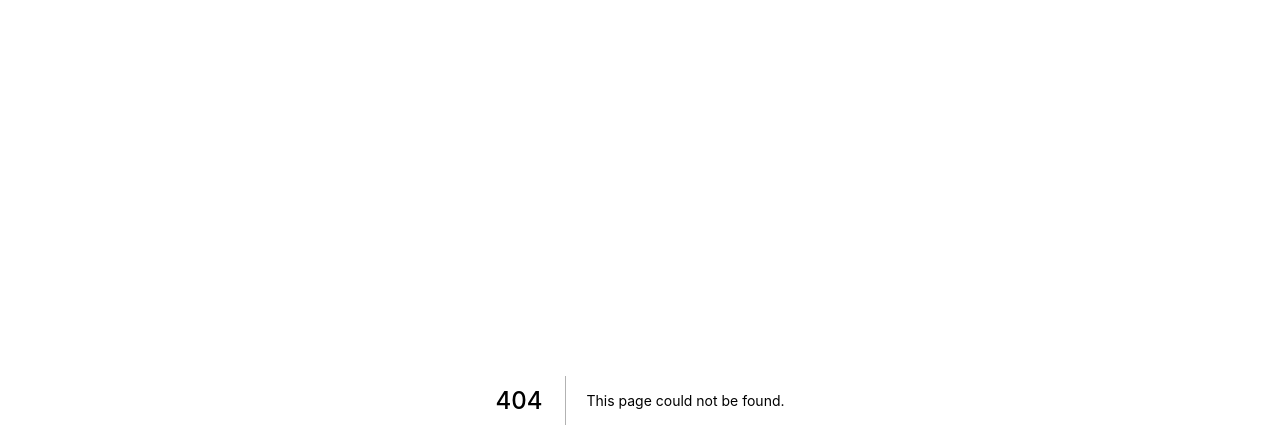
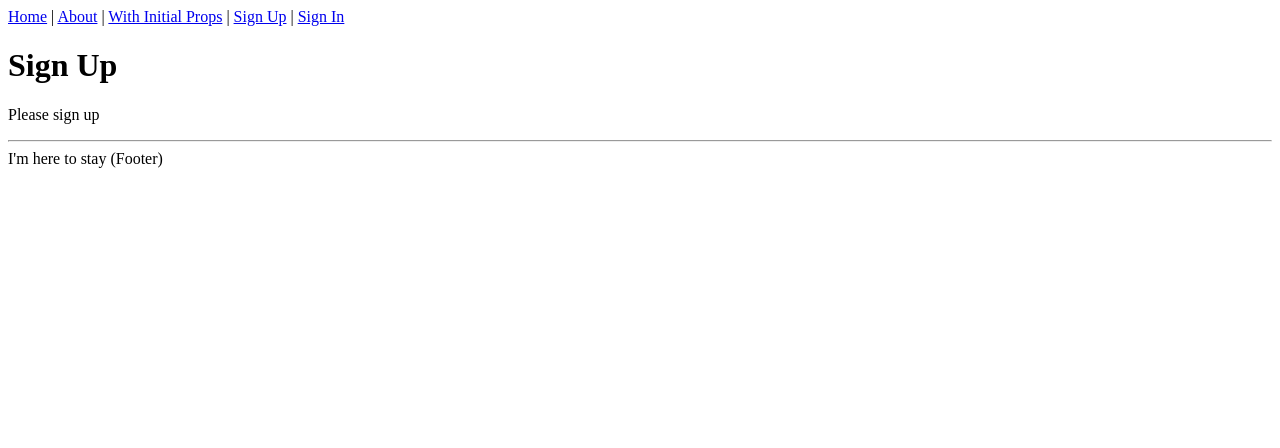
Before and after one commit to arvindeva/brawijaya-club-react, a Next.js app: page /signup in a window 1280 px wide. Before the commit this address had no page. Shown: the top 448 px of the page. Built offline with nearby package versions, Linux system fonts and the light colour scheme.

Commit message:
Refactor and add signup and signin pages

```diff
--- a/components/Layout.tsx
+++ b/components/Layout.tsx
@@ -1,6 +1,7 @@
 import * as React from 'react';
-import Link from 'next/link';
 import Head from 'next/head';
+
+import Nav from './Nav';
 
 type Props = {
   title?: string;
@@ -8,7 +9,7 @@ type Props = {
 
 const Layout: React.FunctionComponent<Props> = ({
   children,
-  title = 'This is the default title'
+  title = 'Title'
 }) => (
   <div>
     <Head>
@@ -17,19 +18,7 @@ const Layout: React.FunctionComponent<Props> = ({
       <meta name="viewport" content="initial-scale=1.0, width=device-width" />
     </Head>
     <header>
-      <nav>
-        <Link href="/">
-          <a>Home</a>
-        </Link>{' '}
-        |{' '}
-        <Link href="/about">
-          <a>About</a>
-        </Link>{' '}
-        |{' '}
-        <Link href="/initial-props">
-          <a>With Initial Props</a>
-        </Link>
-      </nav>
+      <Nav />
     </header>
     {children}
     <footer>
--- /dev/null
+++ b/components/Nav.tsx
@@ -0,0 +1,28 @@
+import * as React from 'react';
+import Link from 'next/link';
+
+const Nav = () => (
+  <nav>
+    <Link href="/">
+      <a>Home</a>
+    </Link>{' '}
+    |{' '}
+    <Link href="/about">
+      <a>About</a>
+    </Link>{' '}
+    |{' '}
+    <Link href="/initial-props">
+      <a>With Initial Props</a>
+    </Link>{' '}
+    |{' '}
+    <Link href="/signup">
+      <a>Sign Up</a>
+    </Link>{' '}
+    |{' '}
+    <Link href="/signin">
+      <a>Sign In</a>
+    </Link>
+  </nav>
+);
+
+export default Nav;
--- /dev/null
+++ b/pages/signup.tsx
@@ -0,0 +1,11 @@
+import * as React from 'react';
+import Layout from '../components/Layout';
+
+const SignUpPage: React.FunctionComponent = () => (
+  <Layout title="Sign Up">
+    <h1>Sign Up</h1>
+    <p>Please sign up</p>
+  </Layout>
+);
+
+export default SignUpPage;
```
Also changed, not shown: pages/index.tsx (+9 -12 lines), pages/signin.tsx (added, +11 -0 lines).
